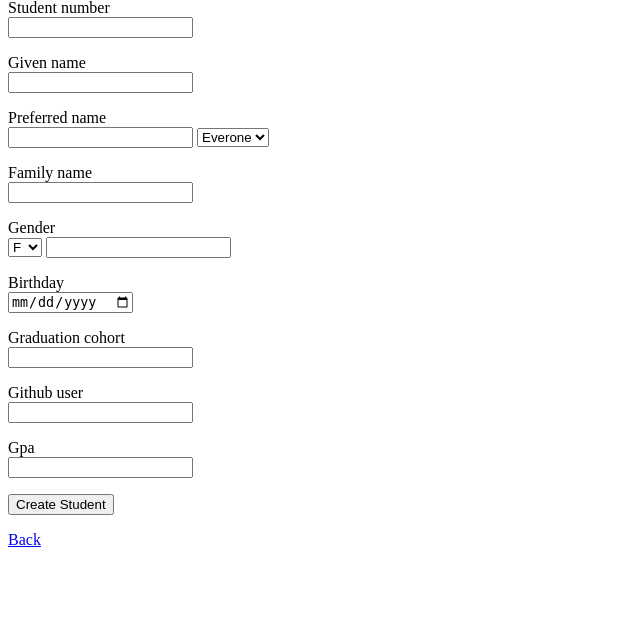
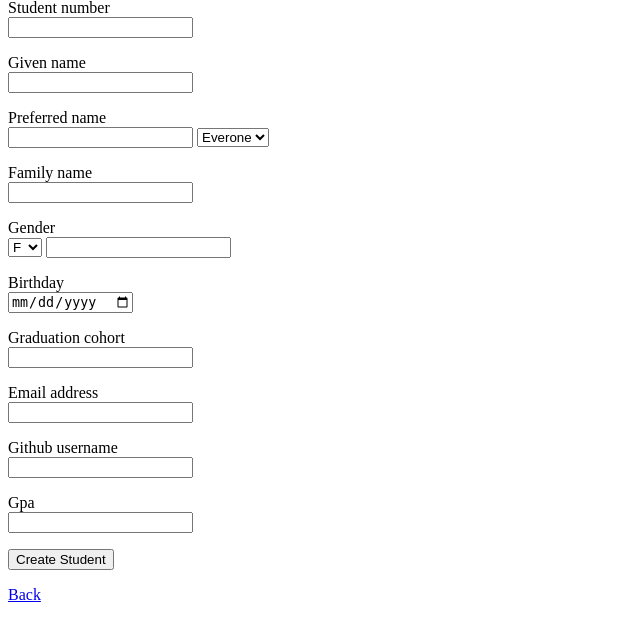
Before and after one commit to DouglasUrner/ClassStatus, a Rails app: page /students/new in a window 1280 px wide. Shown: the part 81-722 px from the top of the page, without its empty margins (0-640 px from the left). Run offline with Rails 7, Linux system fonts and the light colour scheme; style sheets or scripts are compiled from the project's sources.

Commit message:
Add email address field and fix GPA.

```diff
--- a/classstatus/app/controllers/students_controller.rb
+++ b/classstatus/app/controllers/students_controller.rb
@@ -77,6 +77,6 @@ class StudentsController < ApplicationController
           :guid, :given_name, :family_name, :preferred_name,
           :gender, :pronouns, :known_to,
           :dob, :cohort,
-          :github_user, :gpa)
+          :email, :github_user, :gpa)
     end
   end
--- a/classstatus/app/views/students/_form.html.erb
+++ b/classstatus/app/views/students/_form.html.erb
@@ -52,13 +52,18 @@
   </p>
 
   <p>
-    <%= form.label :github_user %><br>
+    <%= form.label :email_address %><br>
+    <%= form.text_field :email %>
+  </p>
+
+  <p>
+    <%= form.label :github_username %><br>
     <%= form.text_field :github_user %>
   </p>
 
   <p>
     <%= form.label :gpa %><br>
-    <%= form.number_field :gpa %>
+    <%= form.number_field :gpa, step: 0.001 %>
   </p>
 
   <p>
--- a/classstatus/app/views/students/index.html.erb
+++ b/classstatus/app/views/students/index.html.erb
@@ -5,13 +5,15 @@
 <table>
   <tr>
     <th>Name</th>
-    <th>GitHub User</th>
+    <th>E-mail Address</th>
+    <th>GitHub Username</th>
     <th colspan="2"></th>
   </tr>
 
   <% @students.each do |student| %>
     <tr>
       <td><%= student.given_name %> <%= student.family_name %></td>
+      <td><a mailto="<%= student.email %>"><%= student.email %></a></td>
       <td><a href="https://github.com/<%= student.github_user %>">
         <%= student.github_user %>
       </td>
--- /dev/null
+++ b/classstatus/db/migrate/20200104030741_add_email_to_student.rb
@@ -0,0 +1,5 @@
+class AddEmailToStudent < ActiveRecord::Migration[6.0]
+  def change
+    add_column :students, :email, :string
+  end
+end
```
Also changed, not shown: classstatus/db/schema.rb.
